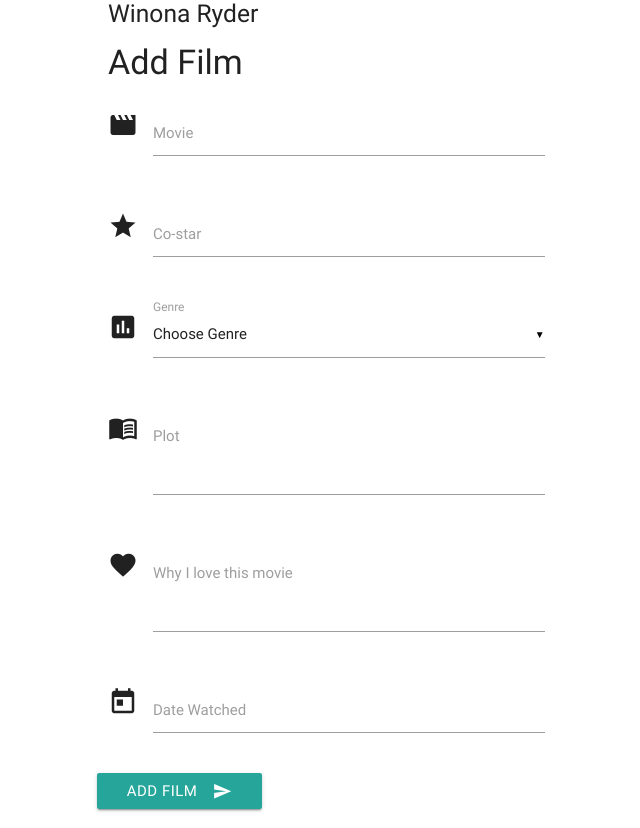
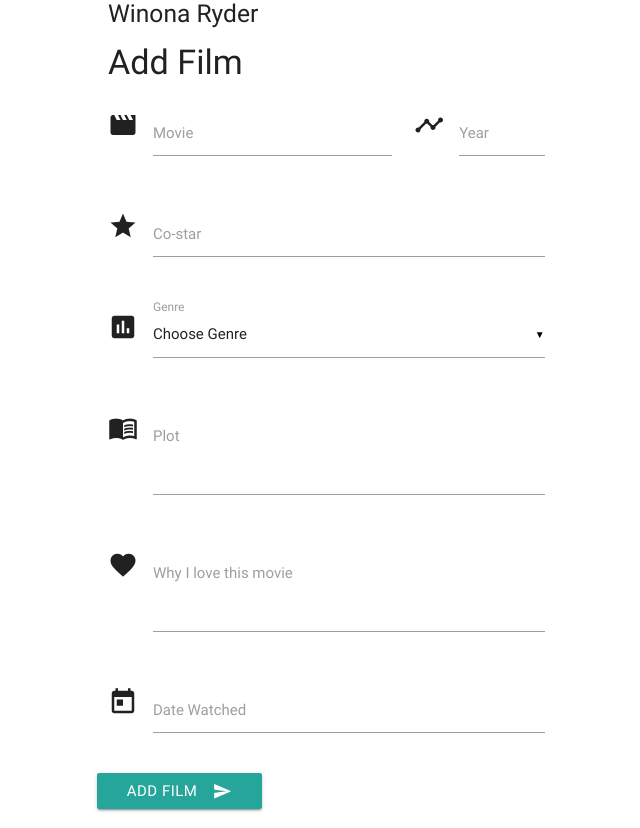
Before and after one commit to adonegan/stan_base, a Flask app: page /add_film in a window 1280 px wide. Shown: the part 126-954 px from the top of the page, without its empty margins (84-724 px from the left). Run offline with Flask 2, Linux system fonts and the light colour scheme; data that the repository does not hold is empty; some libraries are stand-ins or nearby versions.

Commit message:
Added year input and changed grid size

```diff
--- a/templates/addfilm.html
+++ b/templates/addfilm.html
@@ -6,11 +6,17 @@
 <div class="row">
     <form action="{{ url_for('insert_film') }}" method="POST" class="col s12">
         <div class="row">
-            <div class="input-field col s6">
+            <div class="input-field col s4">
                 <i class="material-icons prefix">movie</i>
                 <input id="film_name" name="film_name" type="text" class="validate">
                 <!--for adding text only-->
                 <label for="icon-prefix">Movie</label>
+            </div>
+            <div class="input-field col s2">
+                <i class="material-icons prefix">timeline</i>
+                <input id="film_year" name="film_year" type="tel" class="validate">
+                <!--for adding text only-->
+                <label for="icon-prefix">Year</label>
             </div>
         </div>
         <div class="row">
```
